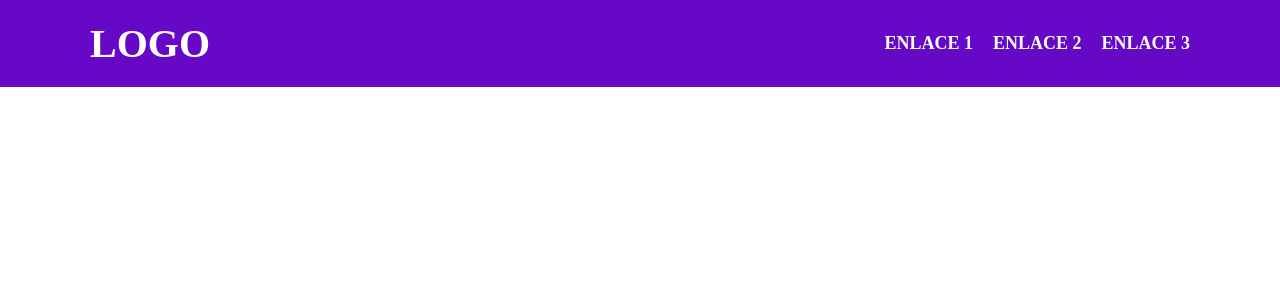
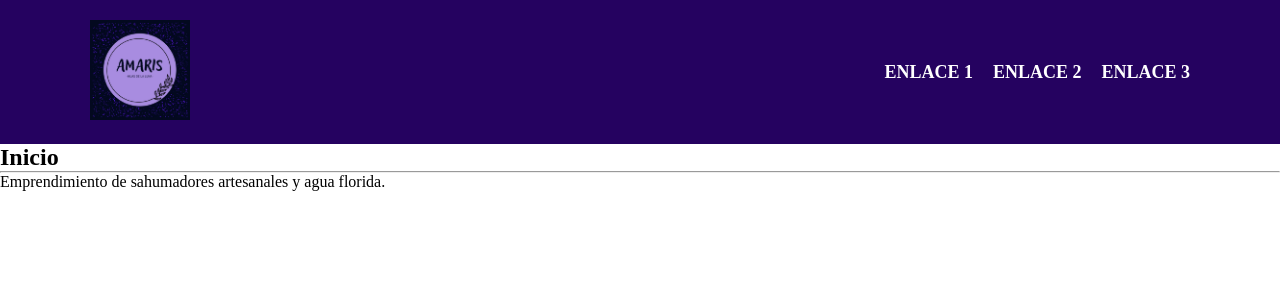
Before and after one commit to JoaoMora93/Proyecto_ReactJS_Joao_Moraes, a React (Vite) app in the folder tienda_reactJS_ JoaoM/: page / in a window 1280 px wide. Shown: the top 300 px of the page. Built offline with nearby package versions, Linux system fonts and the light colour scheme.

Commit message:
pantalla de inicio, item

```diff
--- a/tienda_reactJS_ JoaoM/src/App.jsx
+++ b/tienda_reactJS_ JoaoM/src/App.jsx
@@ -1,5 +1,6 @@
 import { Header } from "./components/Header/Header"
 import './App.css'
+import ItemListContainer from "./components/ItemListContainer/ItemListContainer"
 
 function App() {
 
@@ -7,6 +8,7 @@ function App() {
   return (
     <div>
       <Header />
+      <ItemListContainer />
     </div>
   )
 }
--- a/tienda_reactJS_ JoaoM/src/components/Header/Header.jsx
+++ b/tienda_reactJS_ JoaoM/src/components/Header/Header.jsx
@@ -7,10 +7,9 @@ export const Header = () => {
     return (
         <header className="header">
             <div className="header__container">
-                <h1 className="header__logo">LOGO</h1>
+                <a href="#"><img className="header__logo" src="../logo/logo.jpeg" alt="logo" /></a>
 
                 <nav className="navbar">
-                    <a className='navbar__link'><img src="../" alt="" /></a>
                     <a className="navbar__link" href="#">Enlace 1</a>
                     <a className="navbar__link" href="#">Enlace 2</a>
                     <a className="navbar__link" href="#">Enlace 3</a>
--- a/tienda_reactJS_ JoaoM/src/components/Header/Header.scss
+++ b/tienda_reactJS_ JoaoM/src/components/Header/Header.scss
@@ -1,5 +1,5 @@
 .header {
-    background-color: rgb(103, 8, 198);
+    background-color: rgb(37, 2, 96);
 
     .header__container {
         max-width: 1100px;
@@ -13,6 +13,8 @@
             font-size: 40px;
             font-weight: 700;
             color: white;
+            width: 100px;
+            height: auto;
         }
 
         .navbar {
--- a/tienda_reactJS_ JoaoM/src/components/ItemListContainer/ItemListContainer.jsx
+++ b/tienda_reactJS_ JoaoM/src/components/ItemListContainer/ItemListContainer.jsx
@@ -0,0 +1,18 @@
+
+
+
+const ItemListContainer = () => {
+
+    return (
+        <div>
+            <h2>Inicio</h2>
+            <hr />
+
+            <p>Emprendimiento de sahumadores artesanales y agua florida.</p>
+
+        </div>
+    )
+
+}
+
+export default ItemListContainer
```
